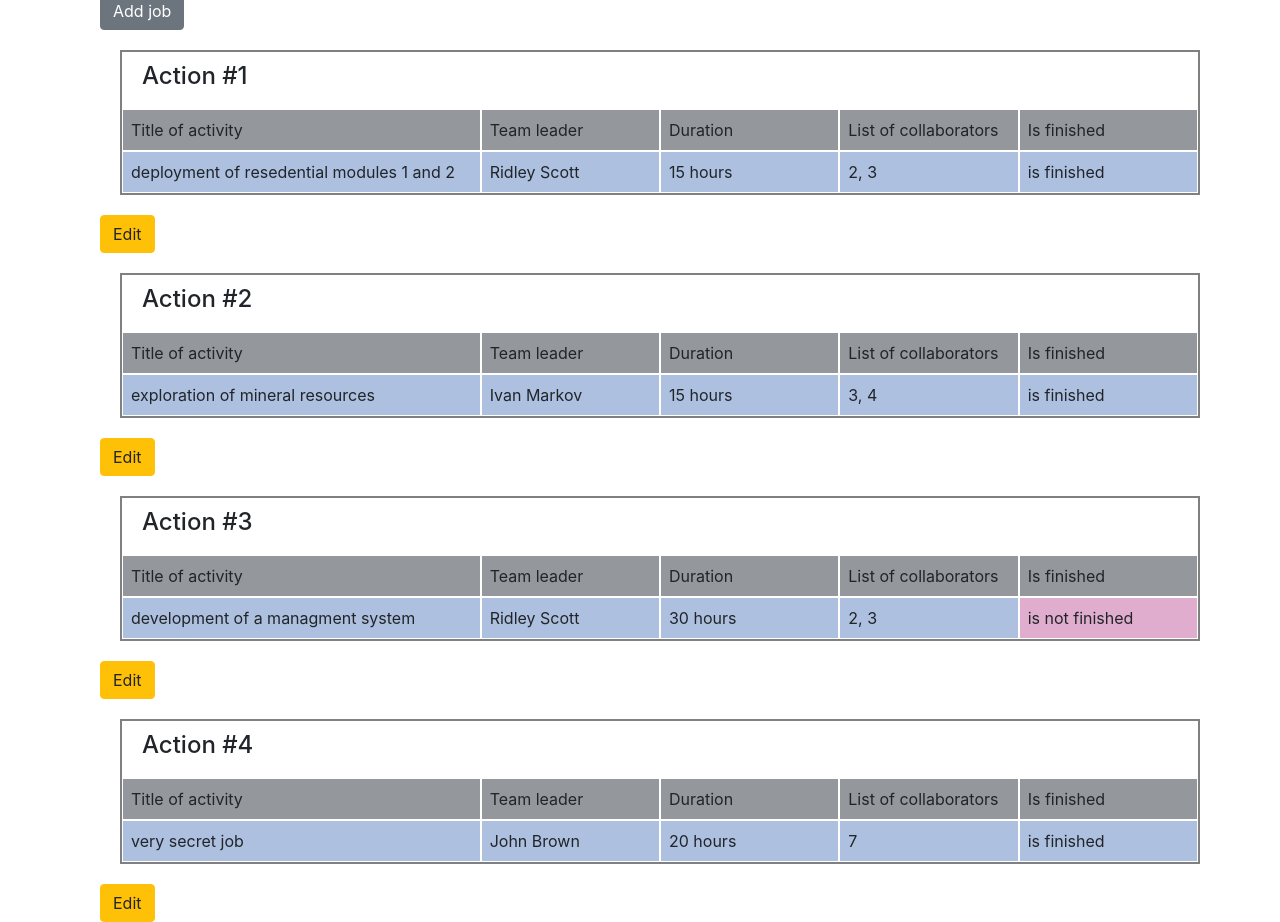
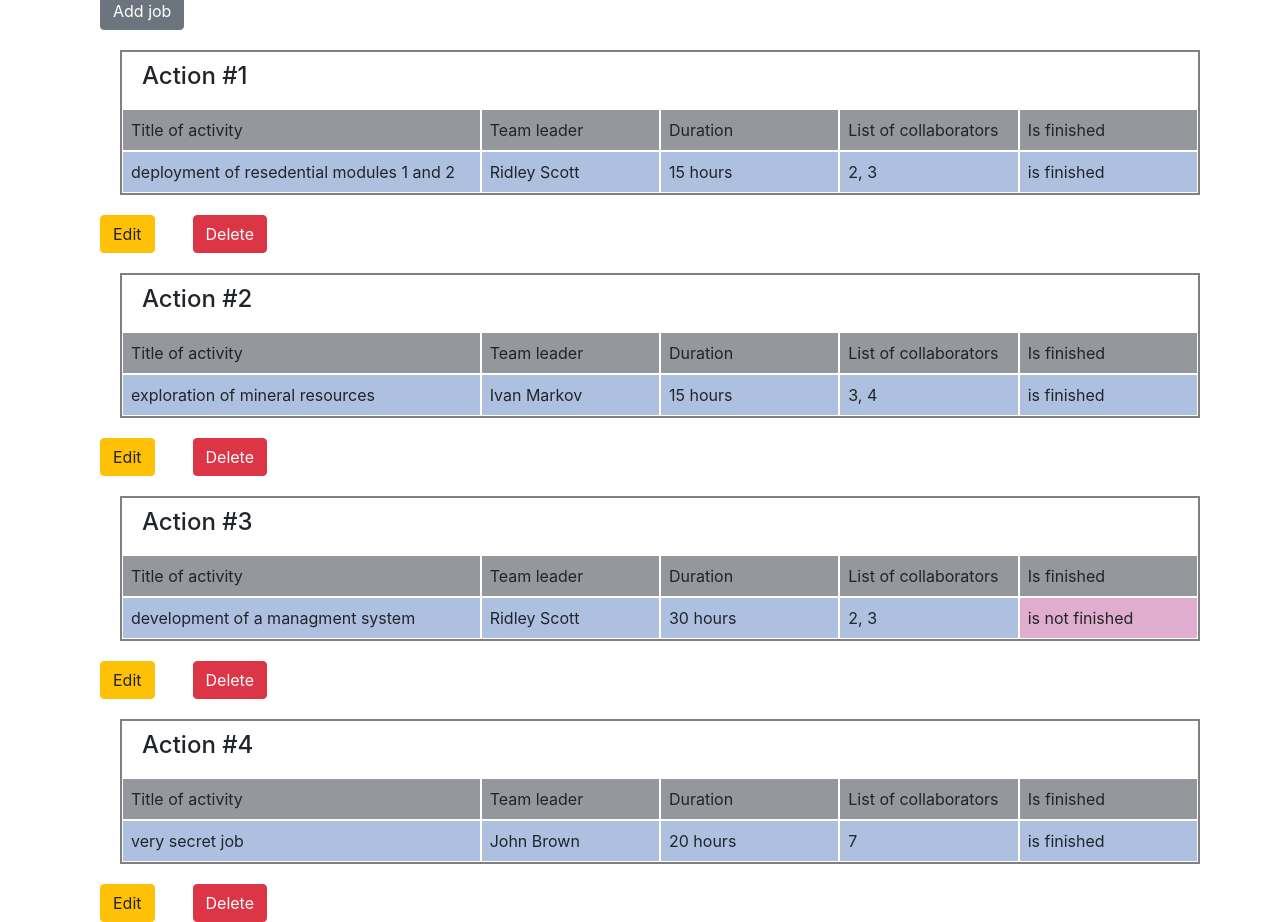
Before and after one commit to thecattest/mars-one, a Flask app: page / in a window 1280 px wide. Shown: the part 163-1085 px from the top of the page. Run offline with Flask 2, Linux system fonts and the light colour scheme; a user stored in the database is signed in; data comes from the database, SQL or seed files in the repository; both versions use the stored data as it was after the commit; parts of the project's set-up code (start-up, migrations or seed data) failed here and were passed over; some libraries are stand-ins or nearby versions.

Commit message:
delete job handler and button

```diff
--- a/main.py
+++ b/main.py
@@ -97,7 +97,7 @@ def logout():
 
 @app.route("/job", methods=["GET", "POST"])
 @login_required
-def adding_job():
+def add_job():
     form = JobForm()
     message = ""
     if form.validate_on_submit():
@@ -129,7 +129,7 @@ def adding_job():
 
 @app.route("/job/<int:job_id>", methods=["GET", "POST"])
 @login_required
-def editing_job(job_id):
+def edit_job(job_id):
     form = JobForm()
     message = ""
     if request.method == "GET":
@@ -174,6 +174,21 @@ def editing_job(job_id):
                            button="Edit")
 
 
+@app.route("/delete_job/<int:job_id>", methods=["GET", "POST"])
+@login_required
+def delete_job(job_id):
+    session = db_session.create_session()
+    job = session.query(Jobs).filter(Jobs.id == job_id).first()
+    if job:
+        if current_user.id != 1 and current_user.id != job.creator:
+            abort(403)
+        session.delete(job)
+        session.commit()
+        return redirect("/")
+    else:
+        abort(404)
+
+
 @app.route("/cookie_test")
 def cookie_test():
     visits_count = int(request.cookies.get("visits_count", 0))
--- a/templates/actions.html
+++ b/templates/actions.html
@@ -45,9 +45,9 @@
         <div class="col-1">
             <a href="/job/{{action.id}}" class="btn btn-warning">Edit</a>
         </div>
-        <!--<div class="col-1">
+        <div class="col-1">
             <a href="/delete_job/{{action.id}}" class="btn btn-danger">Delete</a>
-        </div>-->
+        </div>
     </div>
     {% endif %}
     {% endfor %}
```
Also changed, not shown: db/mars.sqlite.
